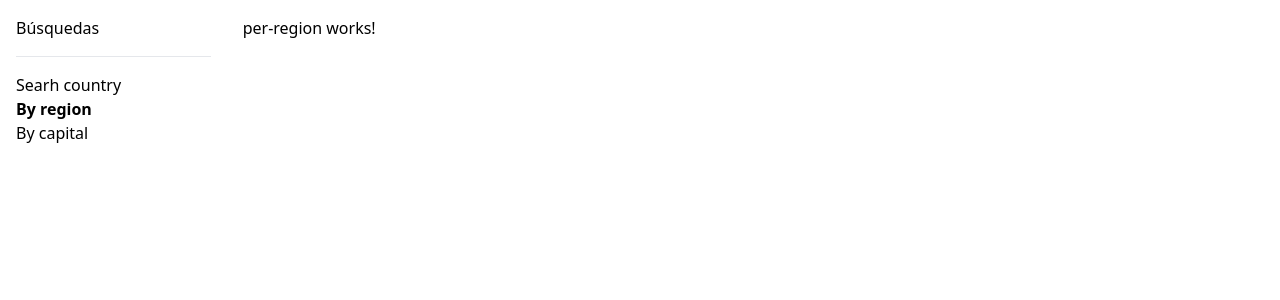
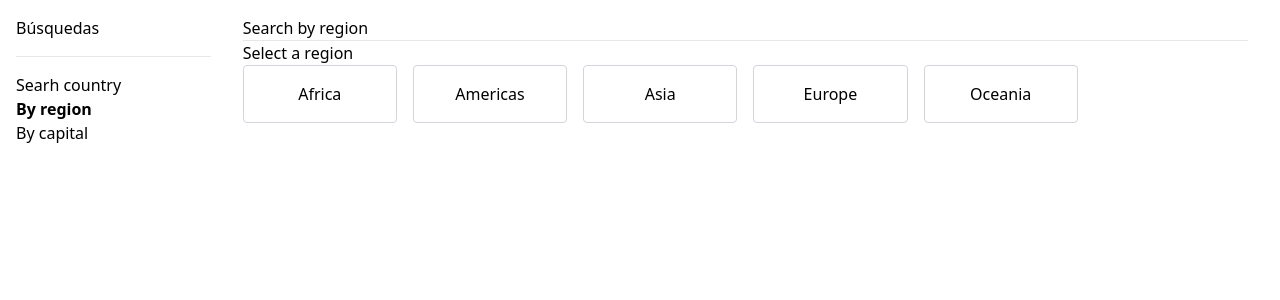
Before and after one commit to sifloz/search-countries-app, an Angular app: page /region in a window 1280 px wide. Shown: the top 300 px of the page. Built offline with nearby package versions, Linux system fonts and the light colour scheme.

Commit message:
Added template to display countries and test class rendering conditionally

```diff
--- a/src/app/country/pages/per-region/per-region.component.html
+++ b/src/app/country/pages/per-region/per-region.component.html
@@ -1 +1,21 @@
-<p>per-region works!</p>
+<h3>Search by region <small>{{ activeRegion | titlecase }}</small></h3>
+<hr>
+
+<h5>Select a region</h5>
+
+<div class="grid grid-cols-6 gap-4">
+    <div *ngFor="let region of regions" class="w-full">
+        <!-- [class.bg-gray-100]="activeRegion === region" -->
+        <!-- [ngClass]="{
+            'bg-gray-100': activeRegion === region
+        }" -->
+        <button
+            type="button"
+            [class]="getCSSClass(region)"
+            (click)="activateRegionHandler(region)">{{ region | titlecase }}</button>
+    </div>
+</div>
+
+<div *ngIf="countries.length > 0">
+    <app-country-table class="grid grid-cols-1" [countries]="countries"></app-country-table>
+</div>
```
